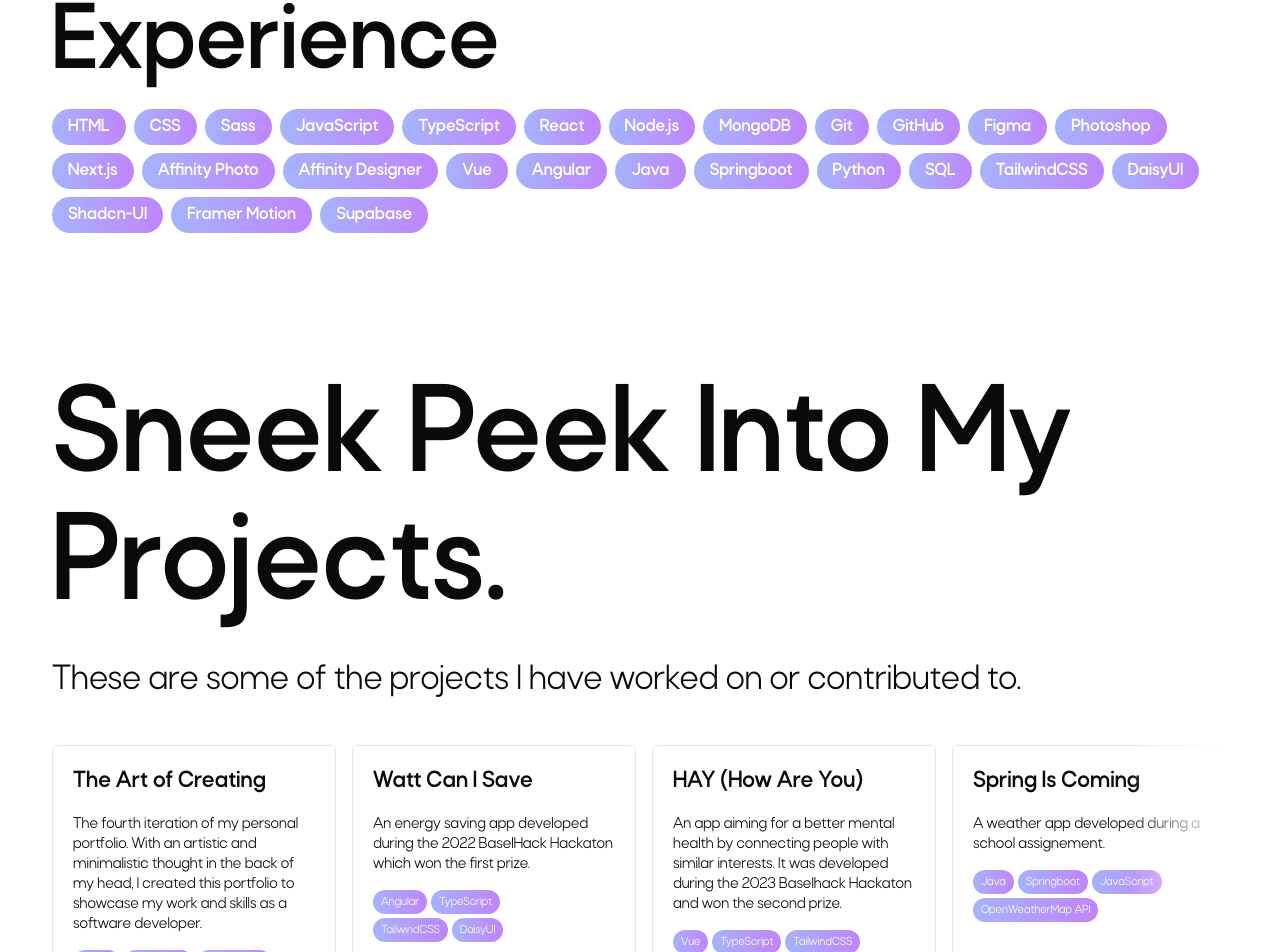
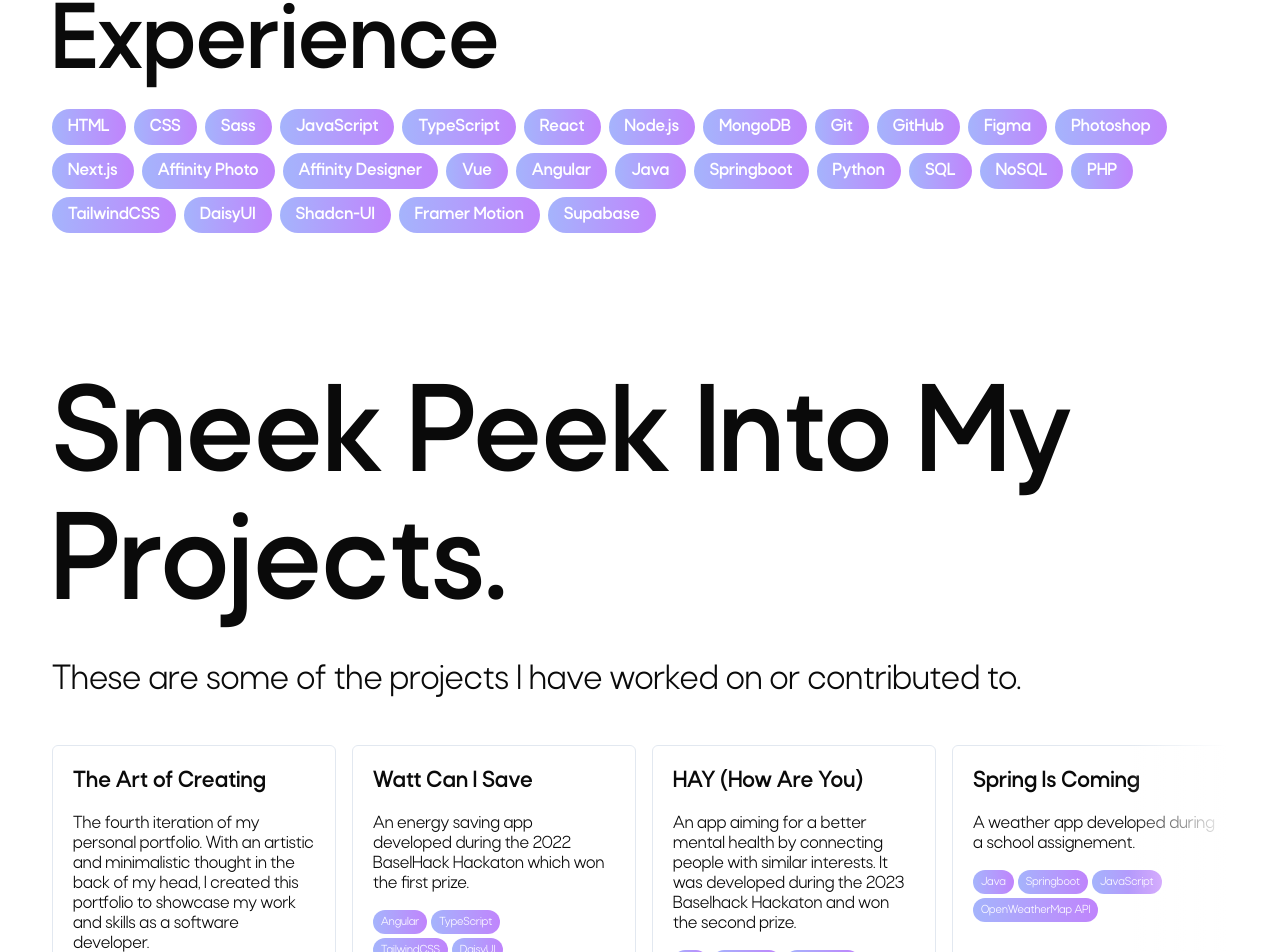
Before and after one commit to leonden/dev-portfolio, a Next.js app: page / in a window 1280 px wide. Shown: the part 1303-2255 px from the top of the page. Built offline with nearby package versions, Linux system fonts and the light colour scheme.

Commit message:
akjfgjoahfgöoa

```diff
--- a/components/essential/card.tsx
+++ b/components/essential/card.tsx
@@ -34,7 +34,7 @@ export default function Card({ card, className }: CardProps) {
             )}
         >
             <h4 className="font-bold text-2xl">{card.title}</h4>
-            <p className="my-4 leading-5">{card.description}</p>
+            <p className="my-4 leading-5 text-lg">{card.description}</p>
 
             {card.tags && (
                 <div className="max-w-[200px] flex-wrap flex gap-1">
--- a/content/en.json
+++ b/content/en.json
@@ -64,6 +64,8 @@
                     "Springboot",
                     "Python",
                     "SQL",
+                    "NoSQL",
+                    "PHP",
                     "TailwindCSS",
                     "DaisyUI",
                     "Shadcn-UI",
@@ -130,7 +132,7 @@
                 },
                 {
                     "title": "Open MCT by NASA",
-                    "description": "Open MCT (Open Mission Control Technologies) is a next-generation mission control framework for visualization of data on desktop and mobile devices. It is developed at NASA's Ames Research Center, and is being used by NASA for data analysis of spacecraft missions.",
+                    "description": "Open MCT (Open Mission Control Technologies) is a next-generation mission control framework for visualization of data on desktop and mobile devices.",
                     "technologies": ["Vue", "JavaScript", "Node.js"],
                     "image": "/media/project2.jpg",
                     "url": "https://www.github.com/nasa/openmct"
```
